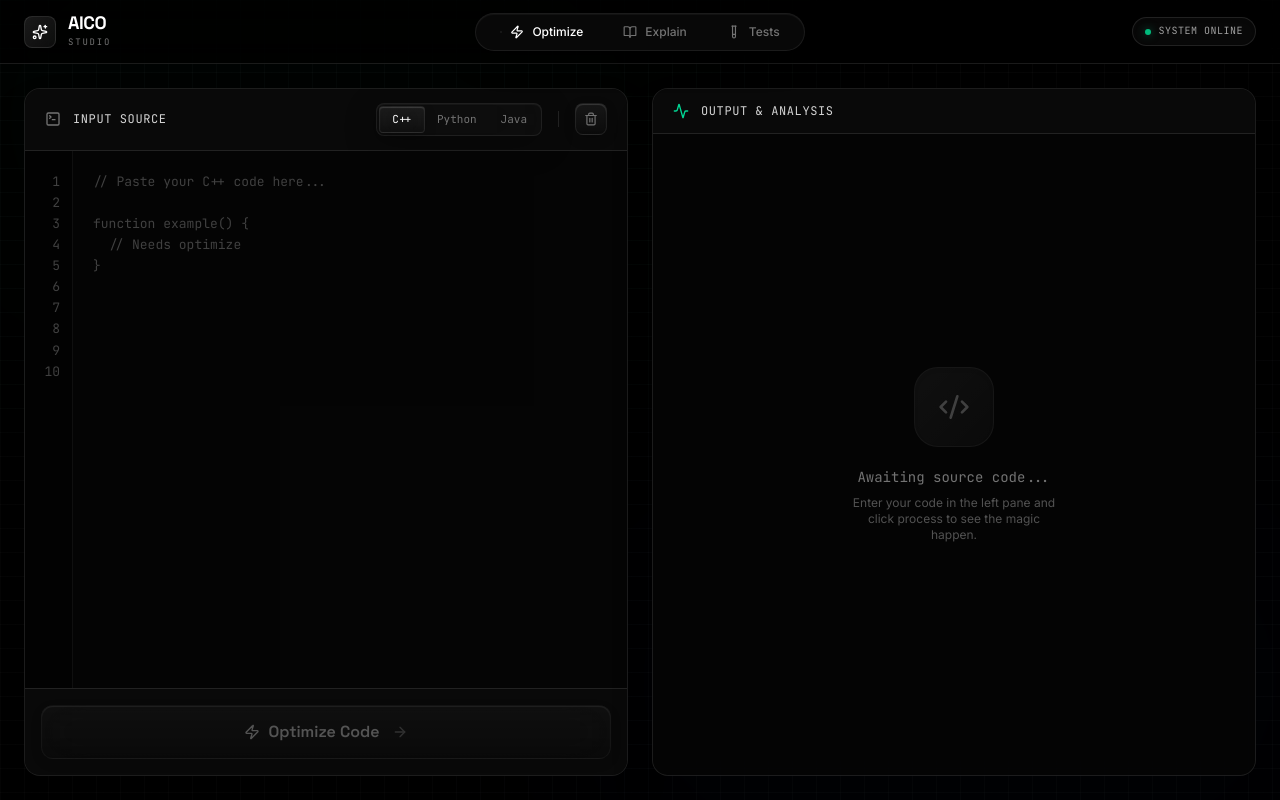
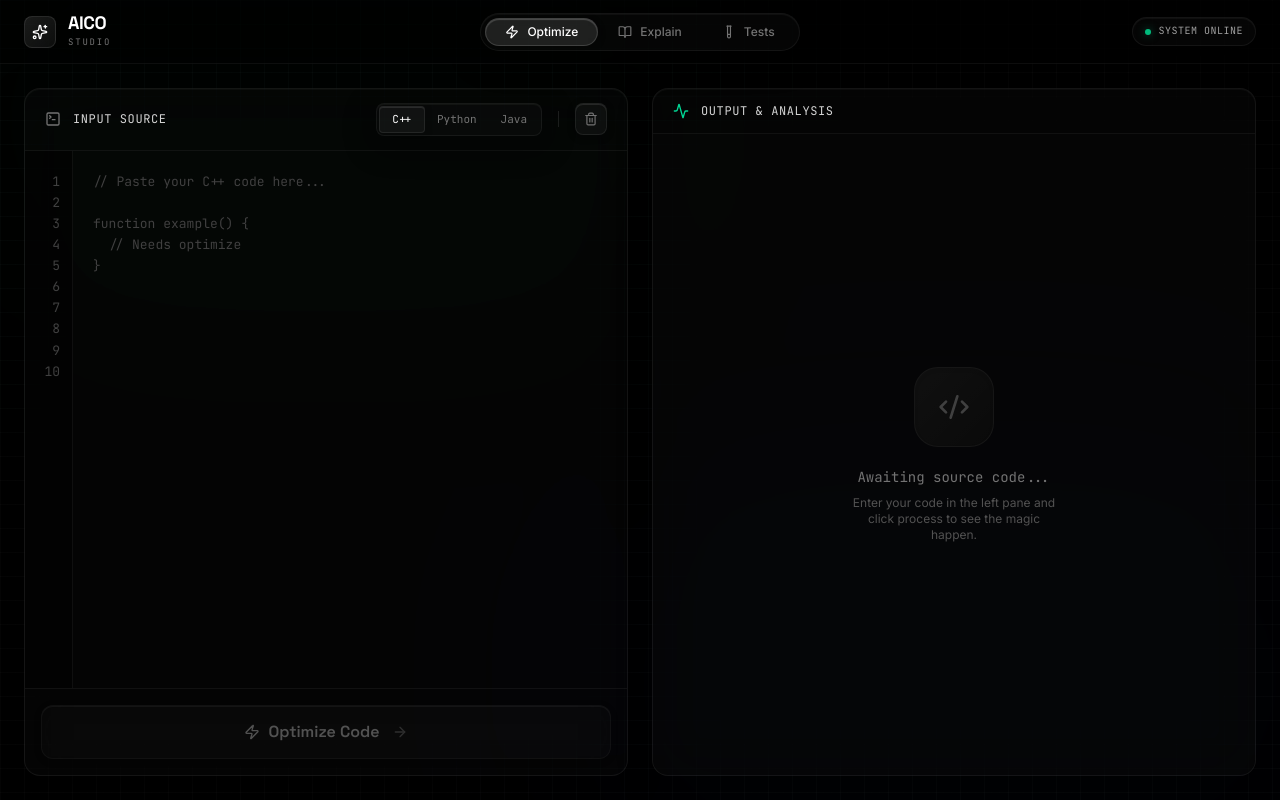
Before and after one commit to shiv989898/Aico-Code-Optimizer-, a React (Vite) app: page / in a window 1280 px wide. Built offline with nearby package versions, Linux system fonts and the light colour scheme.

Commit message:
feat: Enhance UI glassmorphism aesthetics
Refines the visual appearance of the application by enhancing its glassmorphism effects. This involves adjusting background colors, backdrop filters, border styles, and box shadows to create a more polished and cohesive look across various UI elements.

```diff
--- a/src/App.tsx
+++ b/src/App.tsx
@@ -27,10 +27,10 @@ const Editor = ({ code, setCode, language, actionLabel }: { code: string, setCod
   };
 
   return (
-    <div className="flex-1 flex overflow-hidden bg-[#050505]/80 relative group min-h-0">
+    <div className="flex-1 flex overflow-hidden bg-black/20 relative group min-h-0">
       <div
         ref={lineNumbersRef}
-        className="w-10 sm:w-12 flex-shrink-0 bg-[#020202] border-r border-white/5 text-right pr-2 sm:pr-3 py-3 sm:py-5 font-mono text-[11px] sm:text-[13px] leading-relaxed text-neutral-700 select-none overflow-hidden"
+        className="w-10 sm:w-12 flex-shrink-0 bg-black/40 border-r border-white/5 text-right pr-2 sm:pr-3 py-3 sm:py-5 font-mono text-[11px] sm:text-[13px] leading-relaxed text-neutral-700 select-none overflow-hidden"
       >
         {lines.map(line => (
           <div key={line} className={line > lineCount && code !== '' ? 'opacity-0' : ''}>{line}</div>
@@ -151,7 +151,7 @@ export default function App() {
       <div className="absolute bottom-[-20%] right-[-10%] w-[70%] h-[70%] rounded-full bg-blue-500 opacity-[0.015] blur-[120px] pointer-events-none" />
 
       {/* Header */}
-      <header className="h-14 sm:h-16 border-b border-white/10 bg-[#000000]/60 backdrop-blur-xl flex items-center justify-between px-3 sm:px-4 lg:px-6 z-20 shrink-0">
+      <header className="h-14 sm:h-16 border-b border-white/5 bg-black/40 backdrop-blur-2xl flex items-center justify-between px-3 sm:px-4 lg:px-6 z-20 shrink-0">
         <div className="flex items-center gap-2 sm:gap-3 flex-1">
           <div className="w-7 h-7 sm:w-8 sm:h-8 rounded-lg bg-gradient-to-br from-white/10 to-white/5 flex items-center justify-center border border-white/10 shadow-sm shrink-0">
             <Sparkles className="w-3.5 h-3.5 sm:w-4 sm:h-4 text-white" />
@@ -179,7 +179,7 @@ export default function App() {
                   {isActive && (
                     <motion.div
                       layoutId="activeAction"
-                      className="absolute inset-0 ios-glass-btn rounded-full"
+                      className="absolute inset-0 ios-glass-active-pill rounded-full"
                       transition={{ type: "spring", stiffness: 400, damping: 30 }}
                     />
                   )}
@@ -193,7 +193,7 @@ export default function App() {
 
         {/* Status - Right aligned */}
         <div className="flex items-center justify-end gap-4 text-sm text-neutral-400 font-mono flex-1 hidden md:flex">
-          <span className="flex items-center gap-2 px-3 py-1.5 rounded-full border border-white/10 bg-[#0a0a0a]/80 backdrop-blur-md text-[10px] uppercase tracking-wider shadow-inner">
+          <span className="flex items-center gap-2 px-3 py-1.5 rounded-full ios-glass-panel text-[10px] uppercase tracking-wider">
             <div className="w-1.5 h-1.5 rounded-full bg-emerald-500 animate-pulse shadow-[0_0_8px_rgba(16,185,129,0.5)]"></div>
             System Online
           </span>
@@ -204,9 +204,9 @@ export default function App() {
       <main className="flex-1 flex flex-col lg:flex-row w-full p-2 sm:p-4 lg:p-6 gap-2 sm:gap-4 lg:gap-6 relative z-10 overflow-hidden">
 
         {/* Left Pane: Editor */}
-        <section className="flex-1 lg:w-1/2 flex flex-col rounded-xl sm:rounded-2xl border border-white/10 bg-[#050505]/60 backdrop-blur-md overflow-hidden shadow-2xl relative group min-h-0">
+        <section className="flex-1 lg:w-1/2 flex flex-col rounded-xl sm:rounded-2xl ios-glass-panel overflow-hidden relative group min-h-0">
           {/* Header */}
-          <div className="flex items-center justify-between px-3 sm:px-5 py-2.5 sm:py-3.5 border-b border-white/10 bg-[#0a0a0a]/80 shrink-0">
+          <div className="flex items-center justify-between px-3 sm:px-5 py-2.5 sm:py-3.5 border-b border-white/5 bg-black/20 shrink-0">
             <div className="flex items-center gap-2 sm:gap-3">
               <TerminalSquare className="w-3.5 h-3.5 sm:w-4 sm:h-4 text-neutral-500 shrink-0" />
               <h2 className="text-[10px] sm:text-xs font-mono text-neutral-300 uppercase tracking-wider truncate">Input Source</h2>
@@ -242,7 +242,7 @@ export default function App() {
           <Editor code={code} setCode={setCode} language={language} actionLabel={actionConfig[action].label} />
 
           {/* Footer / Action Button */}
-          <div className="p-2 sm:p-4 border-t border-white/10 bg-[#0a0a0a]/80 shrink-0">
+          <div className="p-2 sm:p-4 border-t border-white/5 bg-black/20 shrink-0">
             <AnimatePresence>
               {error && (
                 <motion.div
@@ -282,8 +282,8 @@ export default function App() {
         </section>
 
         {/* Right Pane: Results */}
-        <section className="flex-1 lg:w-1/2 flex flex-col rounded-xl sm:rounded-2xl border border-white/10 bg-[#050505]/60 backdrop-blur-md overflow-hidden shadow-2xl relative min-h-0">
-          <div className="flex items-center justify-between px-3 sm:px-5 py-2.5 sm:py-3.5 border-b border-white/10 bg-[#0a0a0a]/80 shrink-0">
+        <section className="flex-1 lg:w-1/2 flex flex-col rounded-xl sm:rounded-2xl ios-glass-panel overflow-hidden relative min-h-0">
+          <div className="flex items-center justify-between px-3 sm:px-5 py-2.5 sm:py-3.5 border-b border-white/5 bg-black/20 shrink-0">
             <div className="flex items-center gap-2 sm:gap-3">
               <Activity className={`w-3.5 h-3.5 sm:w-4 sm:h-4 ${actionConfig[action].color} shrink-0`} />
               <h2 className="text-[10px] sm:text-xs font-mono text-neutral-300 uppercase tracking-wider truncate">Output & Analysis</h2>
@@ -339,8 +339,8 @@ export default function App() {
                 >
                   {/* Output Code Block */}
                   {result.optimizedCode && (
-                    <motion.div variants={itemVariants} className="flex flex-col rounded-xl border border-white/10 bg-[#0a0a0a] overflow-hidden shadow-xl shrink-0">
-                      <div className="flex items-center justify-between px-3 sm:px-4 py-2 sm:py-2.5 border-b border-white/5 bg-[#050505]">
+                    <motion.div variants={itemVariants} className="flex flex-col rounded-xl ios-glass-panel overflow-hidden shrink-0">
+                      <div className="flex items-center justify-between px-3 sm:px-4 py-2 sm:py-2.5 border-b border-white/5 bg-black/40">
                         <div className="flex items-center gap-1.5 sm:gap-2">
                           <div className="w-2 h-2 sm:w-3 sm:h-3 rounded-full bg-red-500/20 border border-red-500/50"></div>
                           <div className="w-2 h-2 sm:w-3 sm:h-3 rounded-full bg-yellow-500/20 border border-yellow-500/50"></div>
@@ -358,7 +358,7 @@ export default function App() {
                           )}
                         </button>
                       </div>
-                      <div className="text-[11px] sm:text-[13px] leading-relaxed font-mono bg-[#050505] overflow-x-auto max-h-[40vh] sm:max-h-none">
+                      <div className="text-[11px] sm:text-[13px] leading-relaxed font-mono bg-black/20 overflow-x-auto max-h-[40vh] sm:max-h-none">
                         <SyntaxHighlighter
                           language={getSyntaxLanguage(language)}
                           style={vscDarkPlus}
@@ -378,7 +378,7 @@ export default function App() {
 
                   <div className="grid grid-cols-1 xl:grid-cols-2 gap-3 sm:gap-6 shrink-0">
                     {/* Analysis */}
-                    <motion.div variants={itemVariants} className="rounded-xl border border-white/10 bg-[#0a0a0a]/80 backdrop-blur-sm p-3 sm:p-6 shadow-xl relative overflow-hidden">
+                    <motion.div variants={itemVariants} className="rounded-xl ios-glass-panel p-3 sm:p-6 relative overflow-hidden">
                       <div className={`absolute top-0 right-0 w-32 h-32 bg-gradient-to-bl ${actionConfig[action].bg} to-transparent opacity-20 blur-2xl rounded-full transform translate-x-1/2 -translate-y-1/2`}></div>
                       <h3 className="text-[9px] sm:text-[11px] font-mono text-neutral-500 uppercase tracking-widest mb-2 sm:mb-4 flex items-center gap-2 relative z-10">
                         <Activity className={`w-3 h-3 sm:w-4 sm:h-4 ${actionConfig[action].color}`} />
@@ -390,7 +390,7 @@ export default function App() {
                     </motion.div>
 
                     {/* Key Points List */}
-                    <motion.div variants={itemVariants} className="rounded-xl border border-white/10 bg-[#0a0a0a]/80 backdrop-blur-sm p-3 sm:p-6 shadow-xl relative overflow-hidden">
+                    <motion.div variants={itemVariants} className="rounded-xl ios-glass-panel p-3 sm:p-6 relative overflow-hidden">
                       <div className={`absolute top-0 right-0 w-32 h-32 bg-gradient-to-bl ${actionConfig[action].bg} to-transparent opacity-20 blur-2xl rounded-full transform translate-x-1/2 -translate-y-1/2`}></div>
                       <h3 className="text-[9px] sm:text-[11px] font-mono text-neutral-500 uppercase tracking-widest mb-2 sm:mb-4 flex items-center gap-2 relative z-10">
                         <CheckCircle2 className={`w-3 h-3 sm:w-4 sm:h-4 ${actionConfig[action].color}`} />
--- a/src/index.css
+++ b/src/index.css
@@ -30,104 +30,87 @@ body {
   }
 
   .ios-glass-panel {
-    background: rgba(20, 20, 20, 0.4);
+    background: rgba(255, 255, 255, 0.02);
+    backdrop-filter: blur(40px) saturate(180%);
+    -webkit-backdrop-filter: blur(40px) saturate(180%);
+    border: 1px solid rgba(255, 255, 255, 0.06);
+    box-shadow:
+      inset 0 1px 1px rgba(255, 255, 255, 0.05),
+      0 8px 32px rgba(0, 0, 0, 0.4);
+  }
+
+  .ios-glass-active-pill {
+    background: rgba(255, 255, 255, 0.1);
+    backdrop-filter: blur(20px) saturate(150%);
+    -webkit-backdrop-filter: blur(20px) saturate(150%);
+    border: 1px solid rgba(255, 255, 255, 0.15);
+    box-shadow:
+      inset 0 1px 1px rgba(255, 255, 255, 0.2),
+      0 2px 8px rgba(0, 0, 0, 0.2);
+  }
+
+  .ios-glass-btn {
+    background: rgba(255, 255, 255, 0.04);
     backdrop-filter: blur(30px) saturate(150%);
     -webkit-backdrop-filter: blur(30px) saturate(150%);
     border: 1px solid rgba(255, 255, 255, 0.08);
-    box-shadow: inset 0 1px 1px rgba(255, 255, 255, 0.05), 0 8px 32px rgba(0, 0, 0, 0.3);
-  }
-
-  .ios-glass-btn {
-    position: relative;
-    overflow: hidden;
-    background: linear-gradient(180deg, rgba(255, 255, 255, 0.06) 0%, rgba(255, 255, 255, 0.01) 100%);
-    backdrop-filter: blur(20px) saturate(120%);
-    -webkit-backdrop-filter: blur(20px) saturate(120%);
-    border: 1px solid rgba(255, 255, 255, 0.08);
     box-shadow:
-      inset 0 1px 1px rgba(255, 255, 255, 0.15),
-      0 4px 12px rgba(0, 0, 0, 0.2);
-    transition: all 0.4s cubic-bezier(0.25, 1, 0.5, 1);
+      inset 0 1px 0 rgba(255, 255, 255, 0.1),
+      0 2px 8px rgba(0, 0, 0, 0.2);
+    transition: all 0.3s cubic-bezier(0.25, 1, 0.5, 1);
   }
 
   .ios-glass-btn:hover {
-    background: linear-gradient(180deg, rgba(255, 255, 255, 0.1) 0%, rgba(255, 255, 255, 0.03) 100%);
+    background: rgba(255, 255, 255, 0.08);
     border-color: rgba(255, 255, 255, 0.15);
     box-shadow:
-      inset 0 1px 1px rgba(255, 255, 255, 0.2),
-      0 6px 16px rgba(0, 0, 0, 0.3);
+      inset 0 1px 0 rgba(255, 255, 255, 0.2),
+      0 4px 12px rgba(0, 0, 0, 0.3);
     transform: scale(1.02);
   }
 
   .ios-glass-btn:active {
-    transform: scale(0.98);
-  }
-
-  .ios-glass-btn::after {
-    content: '';
-    position: absolute;
-    top: 0;
-    left: -100%;
-    width: 50%;
-    height: 100%;
-    background: linear-gradient(90deg, transparent, rgba(255, 255, 255, 0.08), transparent);
-    transform: skewX(-20deg);
-  }
-
-  .ios-glass-btn:hover::after {
-    left: 150%;
-    transition: left 0.6s ease-in-out;
+    background: rgba(255, 255, 255, 0.02);
+    transform: scale(0.97);
+    box-shadow:
+      inset 0 1px 0 rgba(255, 255, 255, 0.05),
+      0 1px 4px rgba(0, 0, 0, 0.2);
   }
 
   .ios-glass-btn-primary {
     position: relative;
     overflow: hidden;
-    background: linear-gradient(180deg, rgba(255, 255, 255, 0.15) 0%, rgba(255, 255, 255, 0.05) 100%);
-    backdrop-filter: blur(30px) saturate(150%);
-    -webkit-backdrop-filter: blur(30px) saturate(150%);
-    border: 1px solid rgba(255, 255, 255, 0.2);
+    background: linear-gradient(135deg, rgba(255, 255, 255, 0.12) 0%, rgba(255, 255, 255, 0.04) 100%);
+    backdrop-filter: blur(40px) saturate(200%);
+    -webkit-backdrop-filter: blur(40px) saturate(200%);
+    border: 1px solid rgba(255, 255, 255, 0.15);
     box-shadow:
       inset 0 1px 1px rgba(255, 255, 255, 0.3),
-      inset 0 -1px 1px rgba(0, 0, 0, 0.3),
-      0 8px 24px rgba(0, 0, 0, 0.4),
-      0 0 20px rgba(140, 210, 255, 0.15);
+      inset 0 -1px 1px rgba(0, 0, 0, 0.2),
+      0 4px 16px rgba(0, 0, 0, 0.4),
+      0 0 20px rgba(140, 210, 255, 0.12);
     color: #ffffff;
-    transition: all 0.4s cubic-bezier(0.25, 1, 0.5, 1);
+    transition: all 0.3s cubic-bezier(0.25, 1, 0.5, 1);
   }
 
   .ios-glass-btn-primary:hover {
-    background: linear-gradient(180deg, rgba(255, 255, 255, 0.25) 0%, rgba(255, 255, 255, 0.1) 100%);
+    background: linear-gradient(135deg, rgba(255, 255, 255, 0.18) 0%, rgba(255, 255, 255, 0.08) 100%);
     border-color: rgba(255, 255, 255, 0.3);
     box-shadow:
-      inset 0 1px 1px rgba(255, 255, 255, 0.4),
-      inset 0 -1px 1px rgba(0, 0, 0, 0.3),
-      0 12px 32px rgba(0, 0, 0, 0.5),
-      0 0 30px rgba(140, 210, 255, 0.3);
-    transform: translateY(-2px) scale(1.02);
+      inset 0 1px 1px rgba(255, 255, 255, 0.5),
+      inset 0 -1px 1px rgba(0, 0, 0, 0.2),
+      0 8px 24px rgba(0, 0, 0, 0.5),
+      0 0 28px rgba(140, 210, 255, 0.25);
+    transform: translateY(-1px) scale(1.01);
   }
 
   .ios-glass-btn-primary:active {
     transform: translateY(1px) scale(0.98);
+    background: rgba(255, 255, 255, 0.06);
     box-shadow:
-      inset 0 1px 1px rgba(255, 255, 255, 0.2),
-      0 4px 12px rgba(0, 0, 0, 0.3),
-      0 0 10px rgba(140, 210, 255, 0.1);
-  }
-
-  .ios-glass-btn-primary::after {
-    content: '';
-    position: absolute;
-    top: 0;
-    left: -100%;
-    width: 50%;
-    height: 100%;
-    background: linear-gradient(90deg, transparent, rgba(255, 255, 255, 0.2), transparent);
-    transform: skewX(-20deg);
-  }
-
-  .ios-glass-btn-primary:hover::after {
-    left: 150%;
-    transition: left 0.6s ease-in-out;
+      inset 0 1px 1px rgba(255, 255, 255, 0.1),
+      0 2px 8px rgba(0, 0, 0, 0.3),
+      0 0 12px rgba(140, 210, 255, 0.08);
   }
 
   .accent-glow {
```
